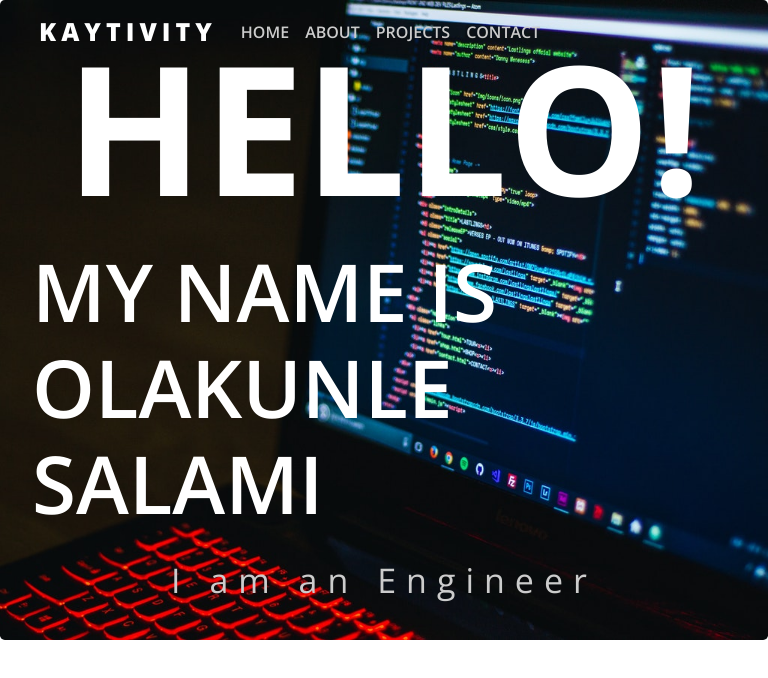
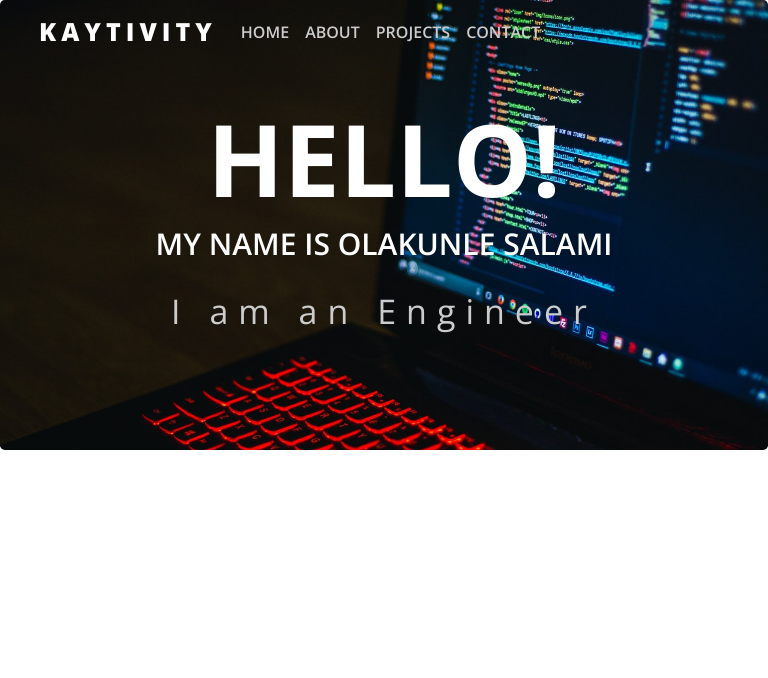
Before and after one commit to kunsal/portfolio, a React (Create React App) app: page / in a window 768 px wide. Shown: the top 678 px of the page. Built offline with nearby package versions, Linux system fonts and the light colour scheme.

Commit message:
add tablet media query

```diff
--- a/src/index.css
+++ b/src/index.css
@@ -79,18 +79,18 @@ code {
 }
 
 /* Tablets/Mobile landscape */
-/* @media screen and (max-width:900px) and (min-width: 601px) { */
-/* .jumbotron {
+@media screen and (max-width:900px) and (min-width: 601px) {
+.jumbotron {
     height: 450px !important;
-  } */
+  }
 
-/* .big-title {
+.big-title {
     font-size: 100px;
     font-weight: 700;
-  } */
+  }
 
-/* .small-title {
+.small-title {
     font-size: 30px;
     font-weight: 600;
-  } */
-/* } */
+  }
+ }
```
